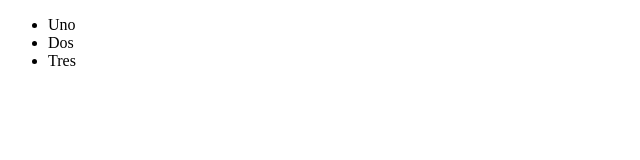
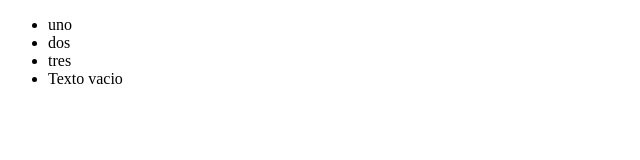
Before and after one commit to jorgechauxjr/vuejs-fundamentals, a plain HTML site: page 0x06-comunicacion-entre-componentes/17.1-padre-hijo-props.html in a window 1280 px wide. Shown: the full height of the page, 0-640 px from the left. Drawn offline with nearby package versions, Linux system fonts and the light colour scheme.

Commit message:
[Fix] 17.1 padre hijo props

```diff
--- a/0x06-comunicacion-entre-componentes/17.1-padre-hijo-props.html
+++ b/0x06-comunicacion-entre-componentes/17.1-padre-hijo-props.html
@@ -15,23 +15,21 @@
         const app = Vue.createApp({
             data() {
                 return {
-                    items: ["Uno", "Dos", "Tres"]
-                }
+                    items: ["uno", "dos", "tres", ,]
+                };
             },
             template: `
                 <ul>
-                    <item-component
-                        v-for="item in items"
-                        v-bind:text="item">
-                            {{ item }}
-                    </item-component>
+                    <item-component v-for="item in items" v-bind:text="item"></item-component>
                 </ul>
             `
         });
 
         app.component("itemComponent", {
             props: {
-                text: String
+                text: {
+                    default: "Texto vacio"
+                }
             },
             template: `<li>{{ text }}</li>`
         });
```
